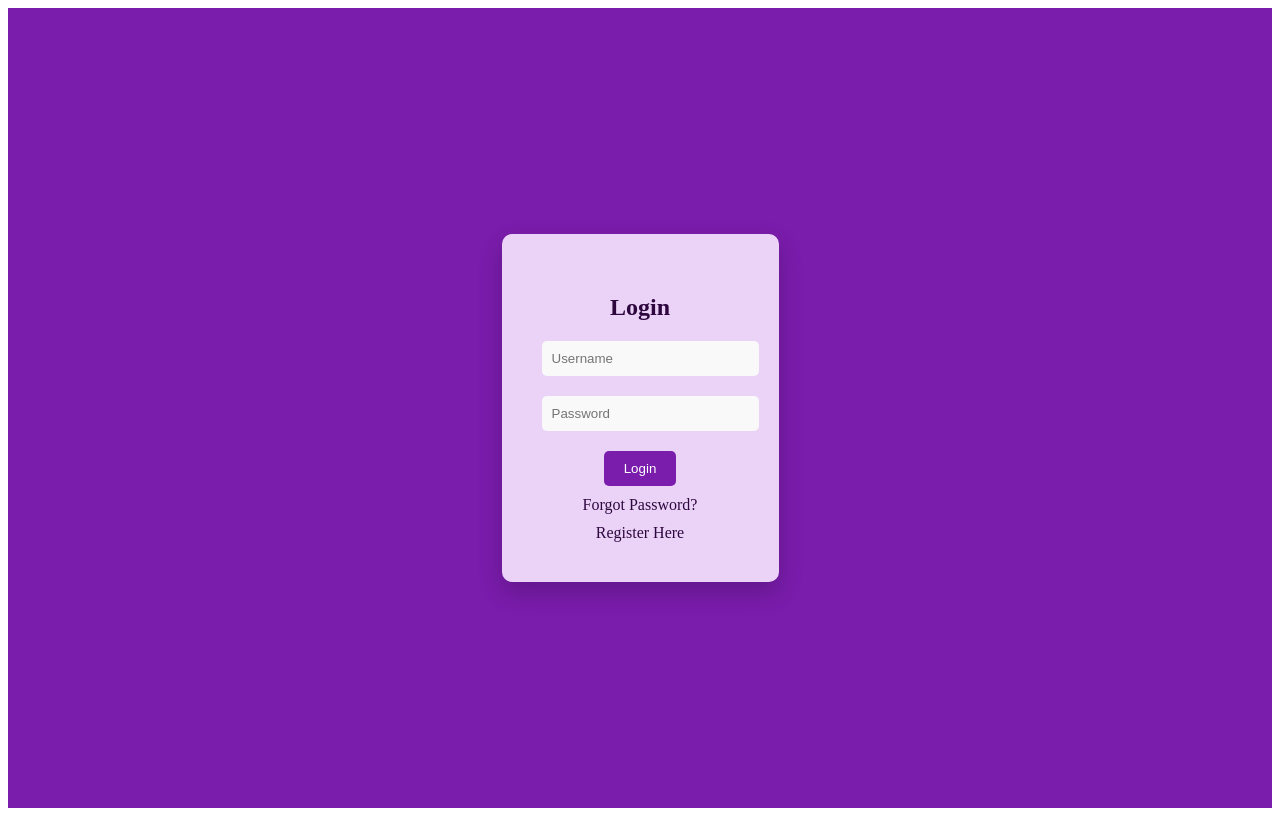
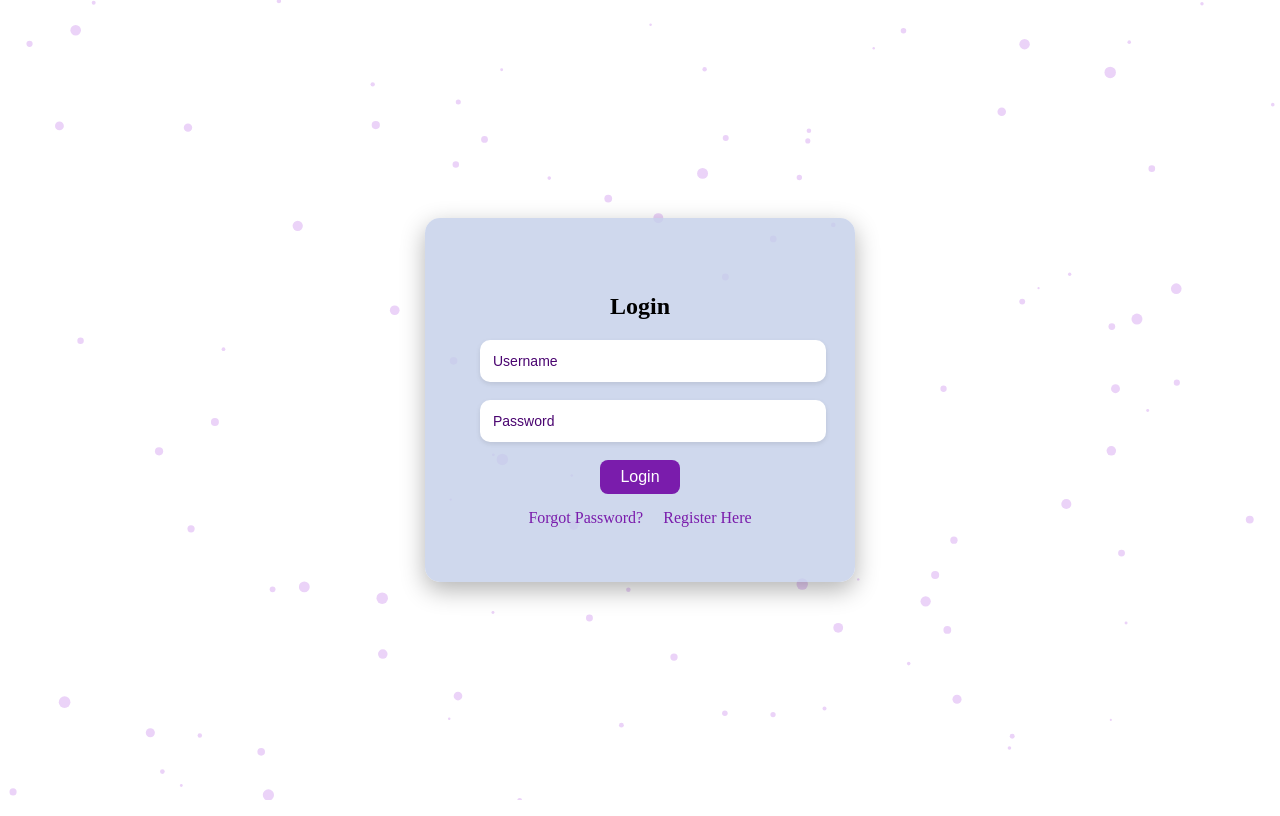
Before and after one commit to sireesha0904/Register-Login-Page, an Angular app in the folder login-register-page/: page /login in a window 1280 px wide. Built offline with nearby package versions, Linux system fonts and the light colour scheme.

Commit message:
updated styles for login page

```diff
--- a/login-register-page/src/app/app-routing.module.ts
+++ b/login-register-page/src/app/app-routing.module.ts
@@ -1,11 +1,11 @@
 import { NgModule } from '@angular/core';
 import { RouterModule, Routes } from '@angular/router';
+import { RegisterComponent } from './register/register.component';
 import { LoginComponent } from './login/login.component';
-import { RegisterComponent } from './register/register.component';
 import { WelcomeComponent } from './welcome/welcome.component';
 
 const routes: Routes = [
-  { path: '', redirectTo: 'login', pathMatch: 'full' },
+  { path: '', redirectTo: '/login', pathMatch: 'full' },
   { path: 'login', component: LoginComponent },
   { path: 'register', component: RegisterComponent },
   { path: 'welcome', component: WelcomeComponent },
--- a/login-register-page/src/app/app.module.ts
+++ b/login-register-page/src/app/app.module.ts
@@ -1,23 +1,25 @@
 import { NgModule } from '@angular/core';
 import { BrowserModule } from '@angular/platform-browser';
-import { FormsModule } from '@angular/forms'; // Import FormsModule
-import { AppRoutingModule } from './app-routing.module';
+import { FormsModule } from '@angular/forms'; // Ensure FormsModule is imported
+import { AppRoutingModule } from './app-routing.module'; // Make sure AppRoutingModule is imported
 import { AppComponent } from './app.component';
+import { LoginComponent } from './login/login.component';
 import { RegisterComponent } from './register/register.component';
-import { LoginComponent } from './login/login.component';
 import { WelcomeComponent } from './welcome/welcome.component';
+import { BackgroundAnimationComponent } from './background-animation/background-animation.component';
 
 @NgModule({
   declarations: [
     AppComponent,
+    LoginComponent,
     RegisterComponent,
-    LoginComponent,
     WelcomeComponent,
+    BackgroundAnimationComponent,
   ],
   imports: [
     BrowserModule,
-    FormsModule, // Add FormsModule here
-    AppRoutingModule,
+    FormsModule,
+    AppRoutingModule, // RouterModule is part of this AppRoutingModule
   ],
   providers: [],
   bootstrap: [AppComponent],
--- /dev/null
+++ b/login-register-page/src/app/background-animation/background-animation.component.css
@@ -0,0 +1,9 @@
+:host {
+  display: block;
+  position: fixed; /* Make it fixed to the viewport */
+  top: 0;
+  left: 0;
+  width: 100%;
+  height: 100%;
+  z-index: 0; /* Send it to the back */
+}
--- /dev/null
+++ b/login-register-page/src/app/background-animation/background-animation.component.html
@@ -0,0 +1 @@
+<canvas id="background-canvas"></canvas>
--- /dev/null
+++ b/login-register-page/src/app/background-animation/background-animation.component.ts
@@ -0,0 +1,77 @@
+import { Component, OnInit, HostListener } from '@angular/core';
+
+interface Particle {
+  x: number;
+  y: number;
+  size: number;
+  speedX: number;
+  speedY: number;
+}
+
+@Component({
+  selector: 'app-background-animation',
+  templateUrl: './background-animation.component.html',
+  styleUrls: ['./background-animation.component.css'],
+})
+export class BackgroundAnimationComponent implements OnInit {
+  private canvas!: HTMLCanvasElement; // Use definite assignment assertion
+  private ctx!: CanvasRenderingContext2D; // Use definite assignment assertion
+  private particles: Particle[] = [];
+
+  ngOnInit() {
+    this.canvas = document.getElementById(
+      'background-canvas'
+    ) as HTMLCanvasElement;
+    this.ctx = this.canvas.getContext('2d')!;
+    this.resizeCanvas();
+    this.initParticles();
+    this.animate();
+  }
+
+  @HostListener('window:resize', ['$event'])
+  onResize() {
+    this.resizeCanvas();
+  }
+
+  private resizeCanvas() {
+    this.canvas.width = window.innerWidth;
+    this.canvas.height = window.innerHeight;
+  }
+
+  private initParticles() {
+    for (let i = 0; i < 100; i++) {
+      this.particles.push(this.createParticle());
+    }
+  }
+
+  private createParticle(): Particle {
+    return {
+      x: Math.random() * this.canvas.width,
+      y: Math.random() * this.canvas.height,
+      size: Math.random() * 5 + 1,
+      speedX: Math.random() * 3 - 1.5,
+      speedY: Math.random() * 3 - 1.5,
+    };
+  }
+
+  private animate() {
+    this.ctx.clearRect(0, 0, this.canvas.width, this.canvas.height);
+    this.particles.forEach((particle) => {
+      particle.x += particle.speedX;
+      particle.y += particle.speedY;
+
+      if (particle.x < 0 || particle.x > this.canvas.width) {
+        particle.speedX *= -1;
+      }
+      if (particle.y < 0 || particle.y > this.canvas.height) {
+        particle.speedY *= -1;
+      }
+
+      this.ctx.fillStyle = '#EBD3F8'; // Particle color
+      this.ctx.beginPath();
+      this.ctx.arc(particle.x, particle.y, particle.size, 0, Math.PI * 2);
+      this.ctx.fill();
+    });
+    requestAnimationFrame(() => this.animate());
+  }
+}
--- a/login-register-page/src/app/login/login.component.css
+++ b/login-register-page/src/app/login/login.component.css
@@ -1,68 +1,123 @@
+/* Container styles */
 .login-container {
   display: flex;
   justify-content: center;
   align-items: center;
   height: 100vh;
-  background-color: #7A1CAC; /* Purple theme */
+  position: relative;
+  z-index: 1;
+  padding: 0;
 }
 
 .login-box {
-  background-color: #EBD3F8;
-  padding: 40px;
-  border-radius: 10px;
-  box-shadow: 0 10px 25px rgba(0, 0, 0, 0.2);
+  background-color: rgba(195, 207, 233, 0.8); /* Slightly transparent */
+  border-radius: 15px;
+  padding: 55px;
+  box-shadow: 0 8px 25px rgba(0, 0, 0, 0.3);
+  width: 320px;
   text-align: center;
+  transition: transform 0.3s ease;
 }
 
-.login-box h2 {
-  color: #2E073F;
-}
 
+/* Input box styles */
 .input-box {
-  margin-bottom: 20px;
+  margin: 18px 0; /* Increased margin for spacing */
+  position: relative; /* Positioning for pseudo-elements */
 }
 
 .input-box input {
   width: 100%;
-  padding: 10px;
+  padding: 13px; /* Increased padding for comfort */
   border: none;
-  border-radius: 5px;
-  outline: none;
-  background: #f9f9f9;
-  transition: 0.3s;
+  border-radius: 10px; /* Rounded corners for inputs */
+  box-shadow: 0 2px 5px rgba(10, 10, 10, 0.1);
+  font-size: 14px; /* Increased font size */
+  transition: border-color 0.3s ease, transform 0.3s ease; /* Transition effects */
 }
 
-.input-box input:focus {
-  box-shadow: 0 0 5px #7A1CAC;
+/* Hover effect for input */
+.input-box input:hover {
+  border: 1px solid #a03ed4; /* Highlight border color on hover */
+  transform: scale(1.03); /* Slightly enlarge on hover */
 }
 
+/* Focus effect for input */
+.input-box input:focus {
+  outline: none; /* Remove default outline */
+  border: 1px solid #7A1CAC; /* Border color for focus */
+  box-shadow: 0 0 10px rgba(122, 28, 172, 0.5); /* Soft glow on focus */
+}
+
+/* Placeholder styles */
+.input-box input::placeholder {
+  color: #4a0470; /* Color for placeholder text */
+  transition: color 0.3s ease; /* Transition for placeholder color */
+}
+
+.input-box input:hover::placeholder,
+.input-box input:focus::placeholder {
+  color: rgba(106, 12, 158, 0.7); /* Change color on hover/focus */
+}
+
+/* Error message styles */
+.error-message {
+  color: red;
+  font-size: 18px;
+  margin-top: 10px;
+}
+
+/* Button styles */
 .login-btn {
-  background-color: #7A1CAC;
-  color: #fff;
-  padding: 10px 20px;
+  width: auto; /* Set to auto for center alignment */
+  padding: 8px 20px; /* Adjust padding for a smaller button */
+  background-color: #7A1CAC; /* Bright Purple */
+  color: white;
   border: none;
-  border-radius: 5px;
+  border-radius: 8px; /* Rounded corners */
+  font-size: 16px; /* Slightly smaller font size */
   cursor: pointer;
-  transition: 0.3s;
+  transition: background-color 0.3s ease, transform 0.3s ease, box-shadow 0.3s ease, filter 0.3s ease;
+  position: relative; /* For glowing effect */
 }
 
 .login-btn:hover {
-  background-color: #5C1284;
+  background-color: #6A0C9E; /* Darker shade for hover */
+  transform: translateY(-1px); /* Slight upward movement */
+  box-shadow: 0 0 20px rgba(106, 12, 158, 0.5), 0 0 30px rgba(106, 12, 158, 0.3); /* Glowing effect */
+}
+
+/* Link styles */
+.login-links {
+  margin-top: 15px;
 }
 
 .login-links a {
-  display: block;
-  color: #2E073F;
-  margin-top: 10px;
+  color: #7A1CAC;
   text-decoration: none;
-  transition: color 0.3s;
+  margin: 0 10px;
+  position: relative; /* For positioning the pseudo-element */
+  transition: color 0.3s ease, transform 0.3s ease;
 }
 
 .login-links a:hover {
-  color: #7A1CAC;
+  color: #4b1668; /* Darker shade on hover */
+  transform: translateY(-2px) scale(1.05); /* Slight upward movement and scaling */
 }
 
-.error-message {
-  color: red;
-  margin-bottom: 15px;
+/* Pseudo-element for the hover effect */
+.login-links a::after {
+  content: '';
+  position: absolute;
+  left: 0;
+  bottom: -2px; /* Positioned below the text */
+  width: 100%;
+  height: 2px; /* Thickness of the underline */
+  background-color: rgba(106, 12, 158, 0.5); /* Underline color */
+  transform: scaleX(0); /* Initially hidden */
+  transition: transform 0.3s ease; /* Smooth transition */
 }
+
+.login-links a:hover::after {
+  transform: scaleX(1); /* Scale to full width on hover */
+}
--- a/login-register-page/src/app/login/login.component.html
+++ b/login-register-page/src/app/login/login.component.html
@@ -1,6 +1,11 @@
+<app-background-animation></app-background-animation>
 <div class="login-container">
   <div class="login-box">
     <h2>Login</h2>
+
+    <!-- Display error message if credentials are invalid -->
+    <div *ngIf="invalidCredentials" class="error-message">Incorrect username or password.</div>
+
     <form (ngSubmit)="onLogin()">
       <div class="input-box">
         <input type="text" placeholder="Username" [(ngModel)]="username" name="username" required />
@@ -8,9 +13,10 @@
       <div class="input-box">
         <input type="password" placeholder="Password" [(ngModel)]="password" name="password" required />
       </div>
-      <div *ngIf="errorMessage" class="error-message">{{ errorMessage }}</div>
+
       <button type="submit" class="login-btn">Login</button>
     </form>
+
     <div class="login-links">
       <a href="#">Forgot Password?</a>
       <a routerLink="/register">Register Here</a>
--- a/login-register-page/src/app/login/login.component.ts
+++ b/login-register-page/src/app/login/login.component.ts
@@ -7,17 +7,19 @@ import { Router } from '@angular/router';
   styleUrls: ['./login.component.css'],
 })
 export class LoginComponent {
-  username = '';
-  password = '';
-  errorMessage = '';
+  username: string = '';
+  password: string = '';
+  invalidCredentials: boolean = false; // Use a boolean flag
 
   constructor(private router: Router) {}
 
   onLogin() {
+    // Replace with your actual login logic
     if (this.username === 'admin' && this.password === 'admin') {
       this.router.navigate(['/welcome']);
+      this.invalidCredentials = false; // Reset the flag on successful login
     } else {
-      this.errorMessage = 'Incorrect username or password';
+      this.invalidCredentials = true; // Show invalid credentials message
     }
   }
 }
--- a/login-register-page/src/app/register/register.component.ts
+++ b/login-register-page/src/app/register/register.component.ts
@@ -1,5 +1,4 @@
 import { Component } from '@angular/core';
-import { Router } from '@angular/router';
 
 @Component({
   selector: 'app-register',
@@ -7,23 +6,25 @@ import { Router } from '@angular/router';
   styleUrls: ['./register.component.css'],
 })
 export class RegisterComponent {
-  user = {
-    name: '',
-    email: '',
-    username: '',
-    password: '',
-    confirmPassword: '',
-  };
+  // Declare the properties for two-way binding
+  name: string = '';
+  email: string = '';
+  phoneNumber: string = '';
+  username: string = '';
+  password: string = '';
+  confirmPassword: string = '';
 
-  constructor(private router: Router) {}
-
-  onRegister() {
-    if (this.user.password === this.user.confirmPassword) {
-      console.log('User registered:', this.user);
-      // Navigate to login page after registration
-      this.router.navigate(['/login']);
+  // Example of a method to handle form submission
+  onSubmit() {
+    if (this.password !== this.confirmPassword) {
+      alert('Passwords do not match!');
     } else {
-      alert('Passwords do not match!');
+      console.log('User Registered:', {
+        name: this.name,
+        email: this.email,
+        phoneNumber: this.phoneNumber,
+        username: this.username,
+      });
     }
   }
 }
--- a/login-register-page/src/styles.css
+++ b/login-register-page/src/styles.css
@@ -1 +1,7 @@
 /* You can add global styles to this file, and also import other style files */
+html,
+body {
+  height: 100%;
+  margin: 0;
+  overflow: hidden; /* Prevent scrolling */
+}
```
Also changed, not shown: login-register-page/src/app/register/register.component.html (+15 -12 lines), 2 other files (tests, documents, lock files or other folders).
